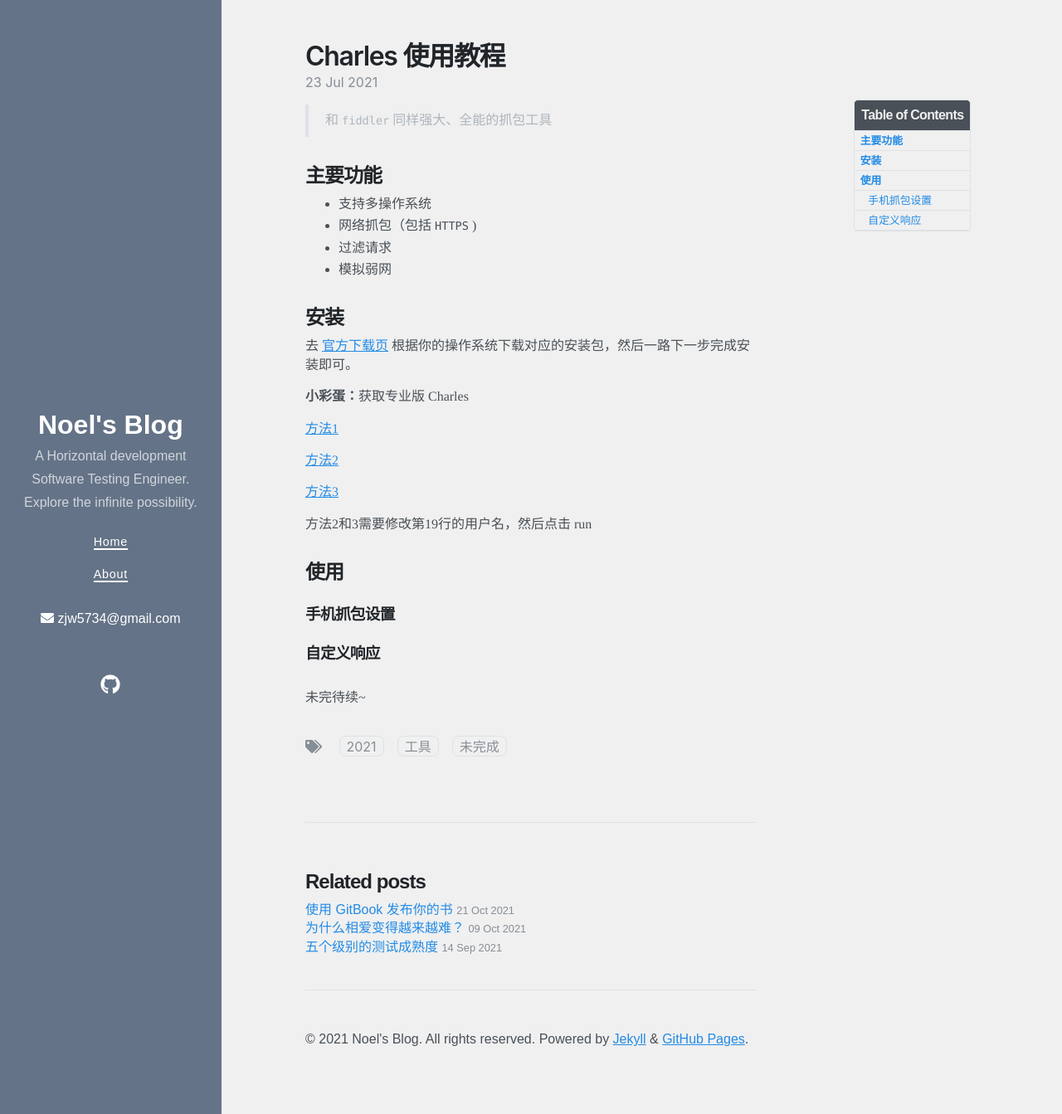
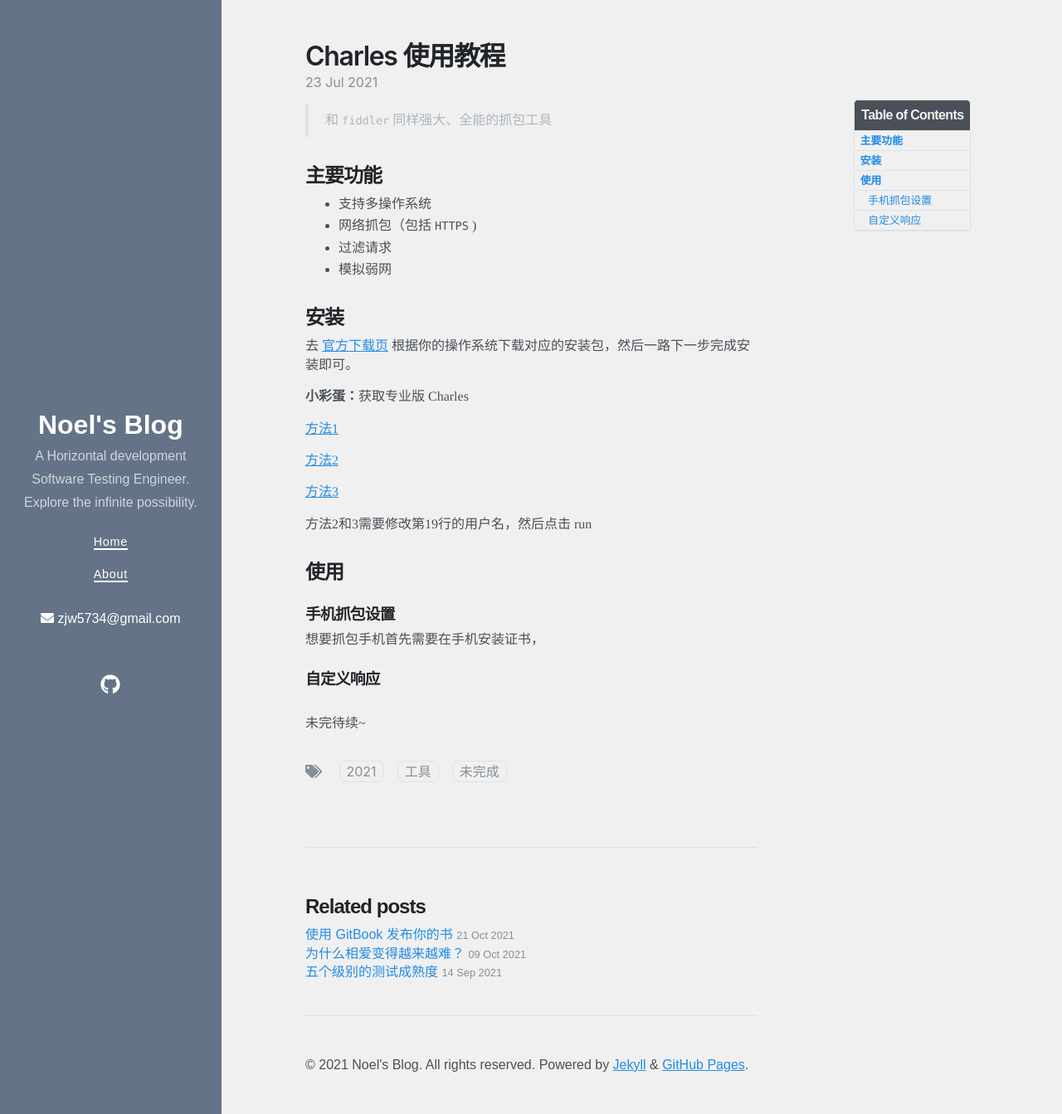
Before and after one commit to jiaw-Zh/jiaw-Zh.github.io, a Jekyll site: the page built from _posts/util/2021-07-23-charles tutorial.md, in a window 1280 px wide and 1343 px high. Shown: the whole window at 83% size. Built offline with Jekyll 4.4.1, drawn with Linux system fonts in a browser that asks for light colours; nearby versions of some CDN libraries.

Commit message:
同步一下

```diff
--- a/_posts/util/2021-07-23-charles tutorial.md
+++ b/_posts/util/2021-07-23-charles tutorial.md
@@ -36,6 +36,8 @@
 
 ### 手机抓包设置
 
+想要抓包手机首先需要在手机安装证书，
+
 ### 自定义响应
 
 <br>
```
